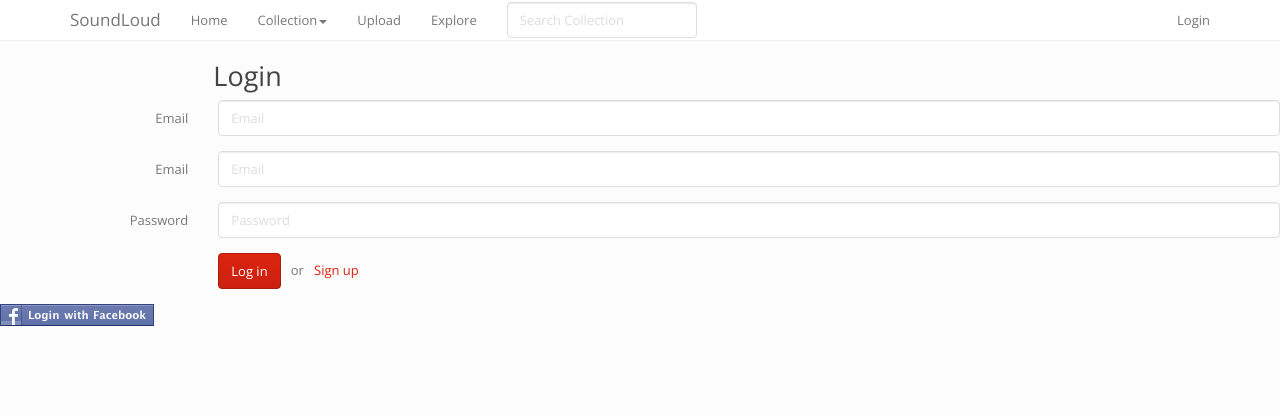
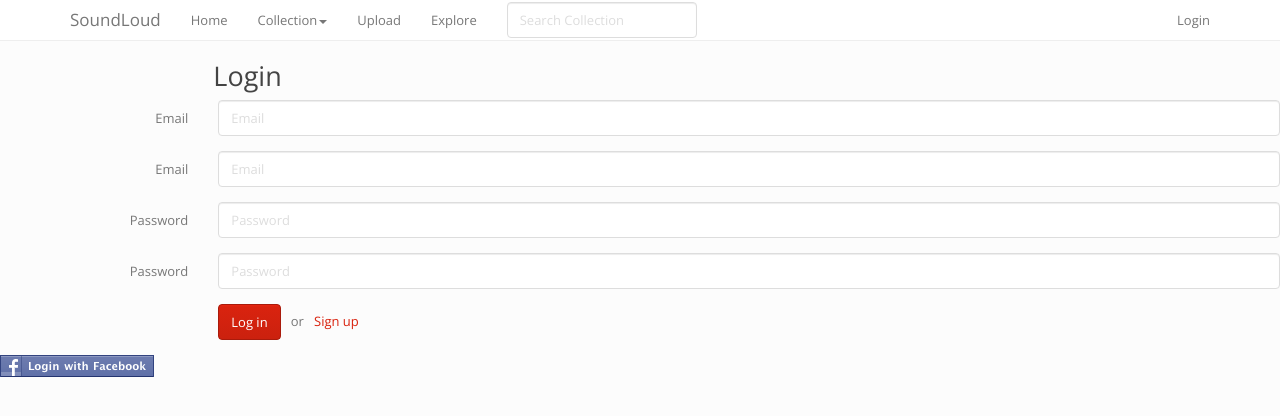
Before and after one commit to beldebala/musicapp, a website: page app/views/home/signup.html in a window 1280 px wide. Drawn offline with nearby package versions, Linux system fonts and the light colour scheme; files that its build step writes are made by us from their sources.

Commit message:
hvkujkijhiikjjk

```diff
--- a/app/views/home/signup.html
+++ b/app/views/home/signup.html
@@ -89,7 +89,12 @@
         <input id="password" class="form-control" type="password" placeholder="Password" name="password">
       </div>
     </div>
-
+    <div class="form-group">
+      <label for="password" class="col-sm-2 control-label">Password</label>
+      <div class="col-sm-10">
+        <input id="password" class="form-control" type="password" placeholder="Password" name="password">
+      </div>
+    </div>
     <div class="form-group">
       <div class="col-sm-offset-2 col-sm-10">
         <button class="btn btn-primary" type="submit">Log in</button>
```
